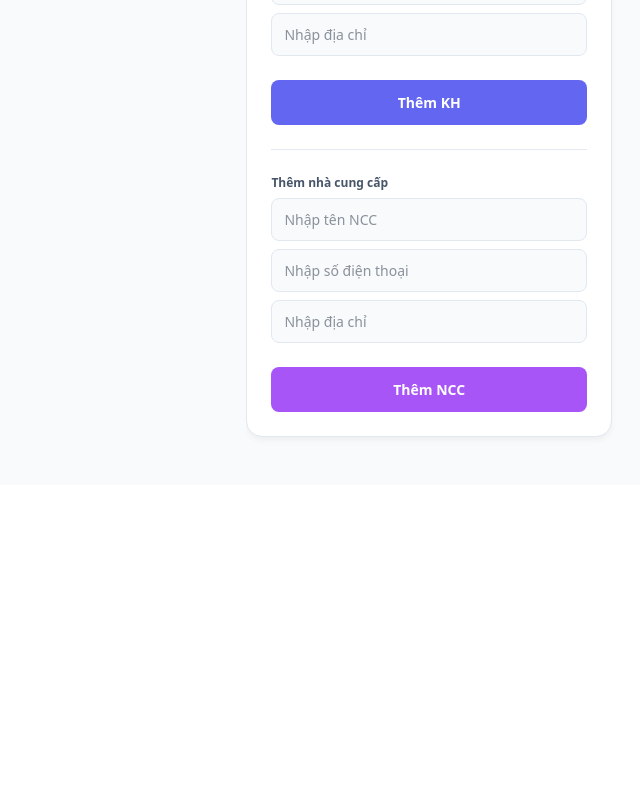
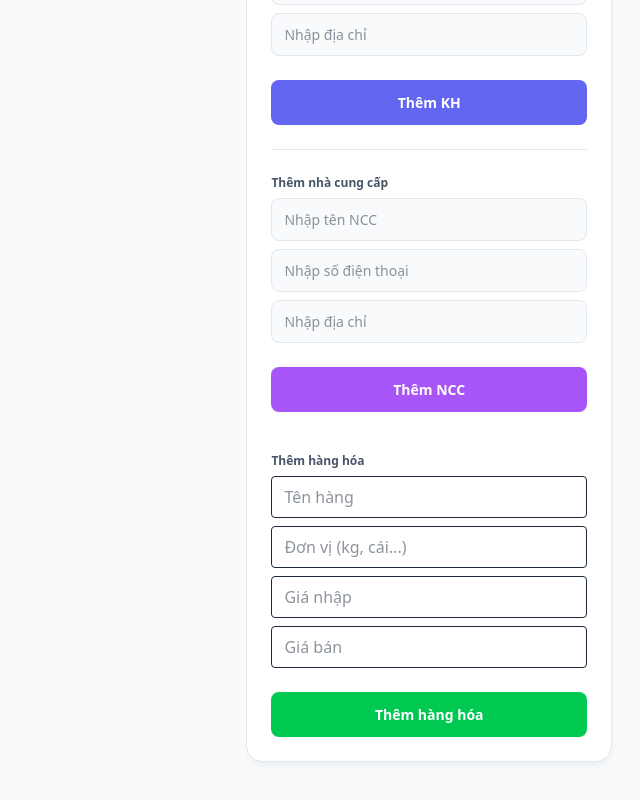
Before and after one commit to Truong-67/quanlybanhang, a React (Vite) app: page / in a window 1280 px wide. Shown: the part 1391-2191 px from the top of the page, without its empty margins (640-1280 px from the left). Before the commit the page ends 1876 px from the top, so only its background shows below. Built offline with nearby package versions, Linux system fonts and the light colour scheme; no server answers.

Commit message:
Update App.tsx

```diff
--- a/src/App.tsx
+++ b/src/App.tsx
@@ -910,6 +910,54 @@ const handleThemHangHoa = async () => {
                 >
                   Thêm NCC
                 </button>
+
+{/* ===== THÊM HÀNG HÓA ===== */}
+<div className="space-y-4 mt-6">
+  <div>
+    <label className="block text-[12px] font-semibold mb-[6px] text-[#475569]">
+      Thêm hàng hóa
+    </label>
+
+    <input
+      type="text"
+      placeholder="Tên hàng"
+      value={tenHangMoi}
+      onChange={(e) => setTenHangMoi(e.target.value)}
+      className="w-full px-3 py-2 border rounded mb-2"
+    />
+
+    <input
+      type="text"
+      placeholder="Đơn vị (kg, cái...)"
+      value={donViMoi}
+      onChange={(e) => setDonViMoi(e.target.value)}
+      className="w-full px-3 py-2 border rounded mb-2"
+    />
+
+    <input
+      type="number"
+      placeholder="Giá nhập"
+      value={giaNhapMoi}
+      onChange={(e) => setGiaNhapMoi(e.target.value)}
+      className="w-full px-3 py-2 border rounded mb-2"
+    />
+
+    <input
+      type="number"
+      placeholder="Giá bán"
+      value={giaBanMoi}
+      onChange={(e) => setGiaBanMoi(e.target.value)}
+      className="w-full px-3 py-2 border rounded mb-2"
+    />
+  </div>
+
+  <button
+    onClick={handleThemHangHoa}
+    className="w-full p-3 bg-green-500 hover:bg-green-600 text-white rounded-lg font-semibold text-[14px]"
+  >
+    Thêm hàng hóa
+  </button>
+</div>
               </div>
             </div>
           </div>
```
